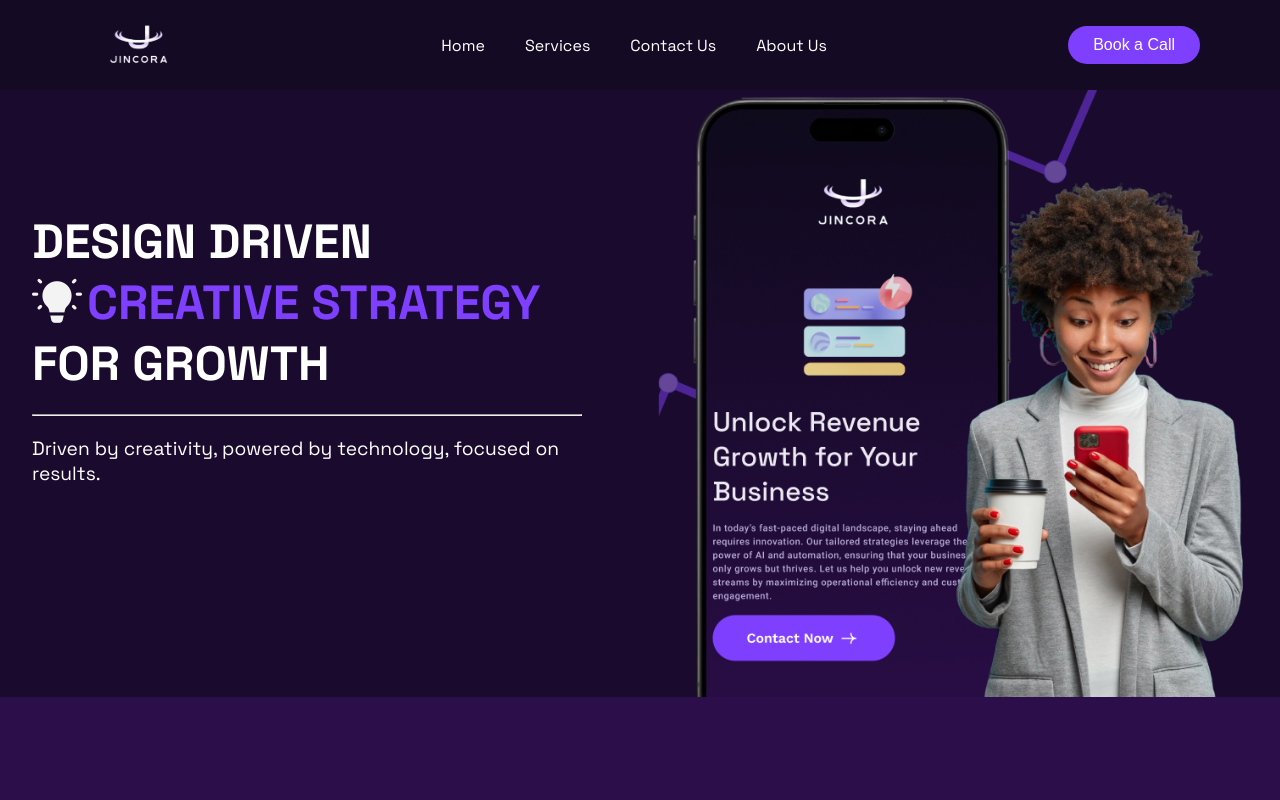
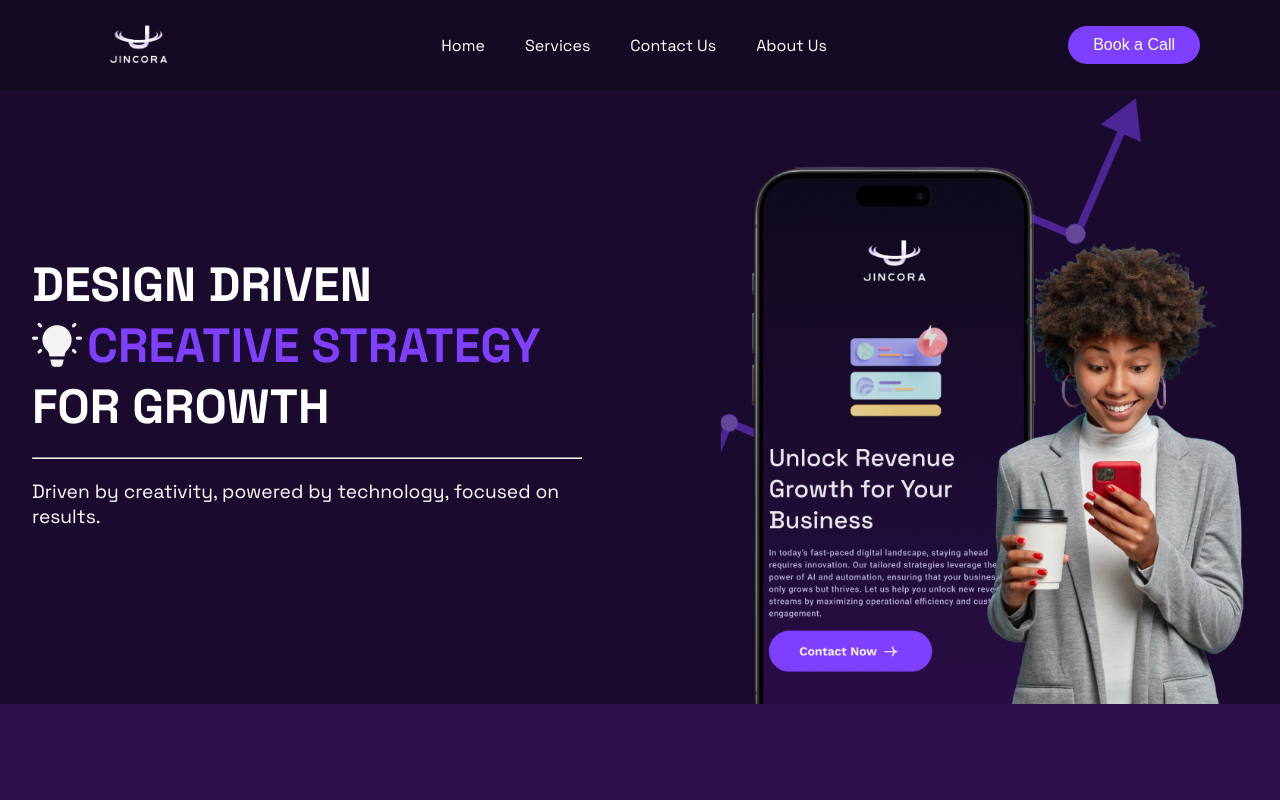
Before and after one commit to Jincora7/JincoraSite, a React (Vite) app: page / in a window 1280 px wide. Shown: the top 800 px of the page. Built offline with nearby package versions, Linux system fonts and the light colour scheme.

Commit message:
hero update

```diff
--- a/src/components/Home/Hero-Section/HeroSection.css
+++ b/src/components/Home/Hero-Section/HeroSection.css
@@ -7,6 +7,7 @@
     flex: 1;
     padding: 0 20px;
     background-color: #1A0B2E;
+    margin-top: 5rem;
 }
 
 .hero-section-left {
@@ -45,7 +46,7 @@
 
 .hero-section-right-image {
     width: 120%;
-    max-width: 700px;
+    max-width: 550px;
     height: auto;
     margin-bottom: 0;
     object-fit: cover;
@@ -81,3 +82,12 @@
 
 
 }
+
+
+@media (max-width: 480px) {
+        .hero-section-wrap {
+            margin-top: 3rem;
+
+    }
+
+}
```
